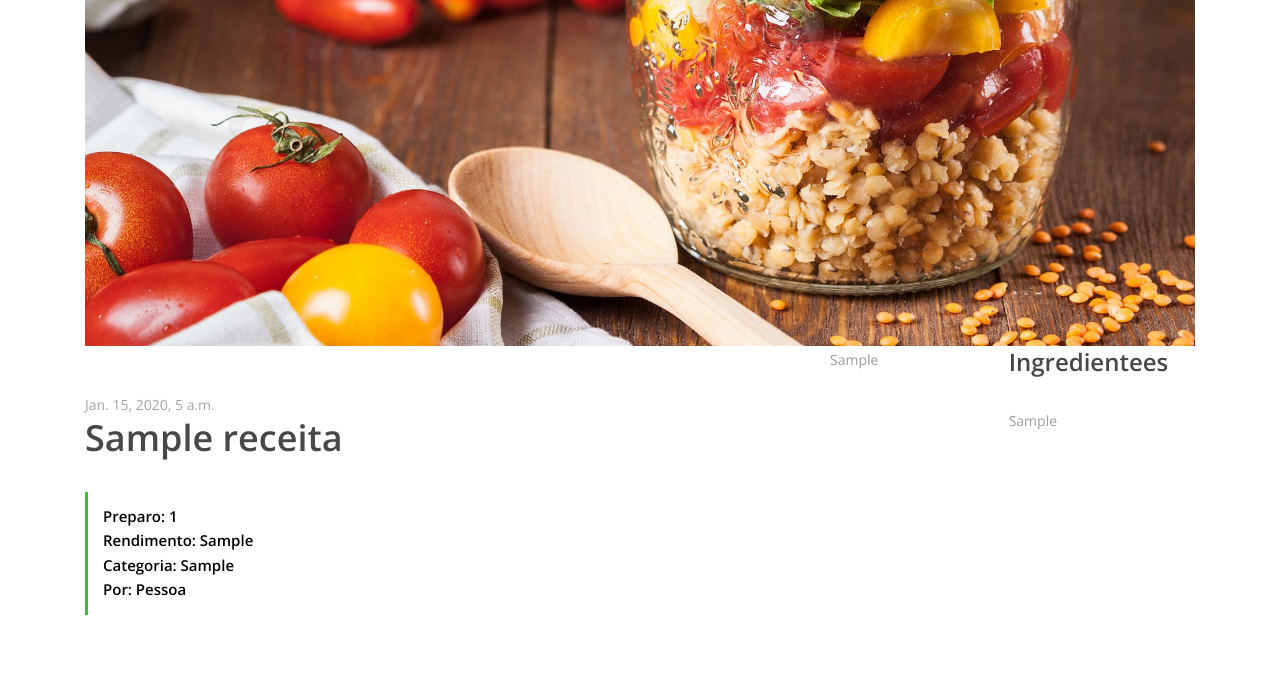
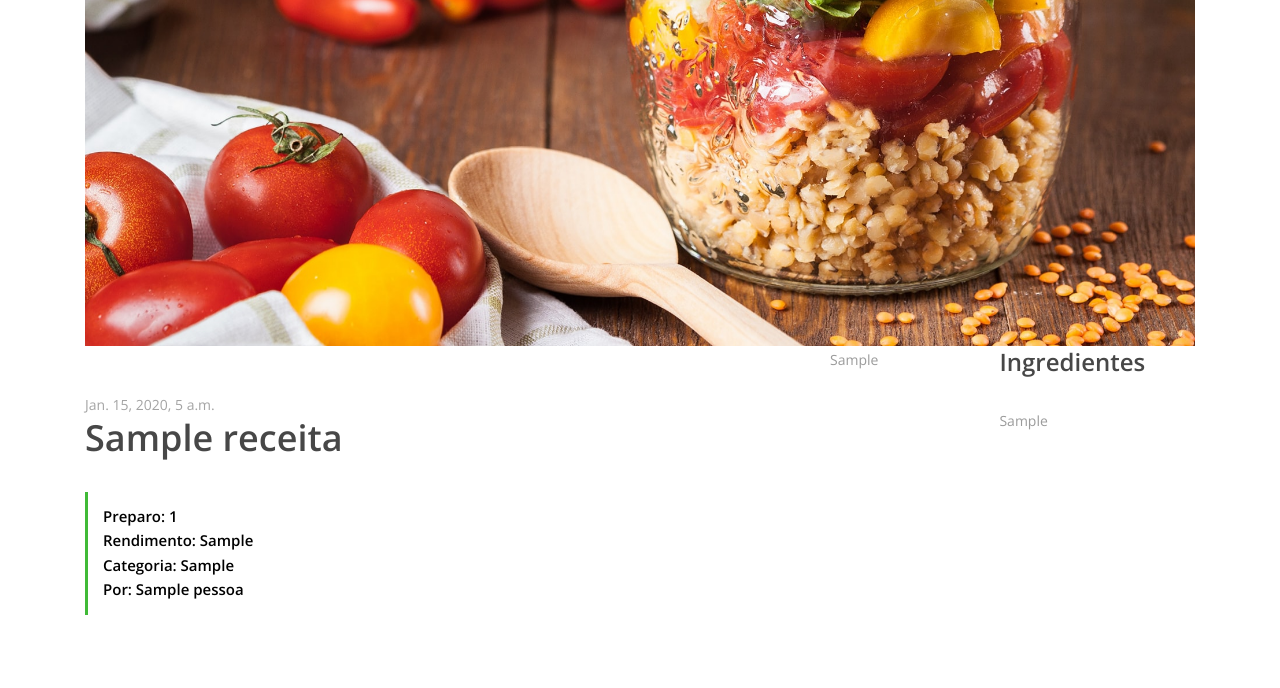
Before and after one commit to marcos-nsantos/alura_receitas, a Django app: template receitas/templates/receita.html in a window 1280 px wide. Shown: the part 336-1024 px from the top of the page. Run offline with Django 3.2, Linux system fonts and the light colour scheme; the template is opened without the code that fills it: values that come from a table or form of the project are taken from there, others are empty; tables that the repository leaves empty hold one stand-in row (values such as "Sample post"); parts of the project's set-up code (start-up, migrations or seed data) failed here and were passed over; some libraries are stand-ins or nearby versions.

Commit message:
add pessoa in receita template

```diff
--- a/receitas/templates/receita.html
+++ b/receitas/templates/receita.html
@@ -71,7 +71,7 @@
                             <h6>Preparo: {{ receita.tempo_preparo }}</h6>
                             <h6>Rendimento: {{ receita.rendimento }}</h6>
                             <h6>Categoria: {{ receita.categoria }}</h6>
-                            <h6>Por: Pessoa</h6>
+                            <h6>Por: {{ receita.pessoa.nome }}</h6>
                         </div>
                     </div>
                 </div>
@@ -87,7 +87,7 @@
                     <!-- Ingredientes -->
                     <div class="col-12 col-lg-4">
                         <div class="ingredients">
-                            <h4>Ingredientees</h4>
+                            <h4>Ingredientes</h4>
                             <div class="ingredients">
                                 <p>{{ receita.ingredientes }}</p>
                             </div>
```
